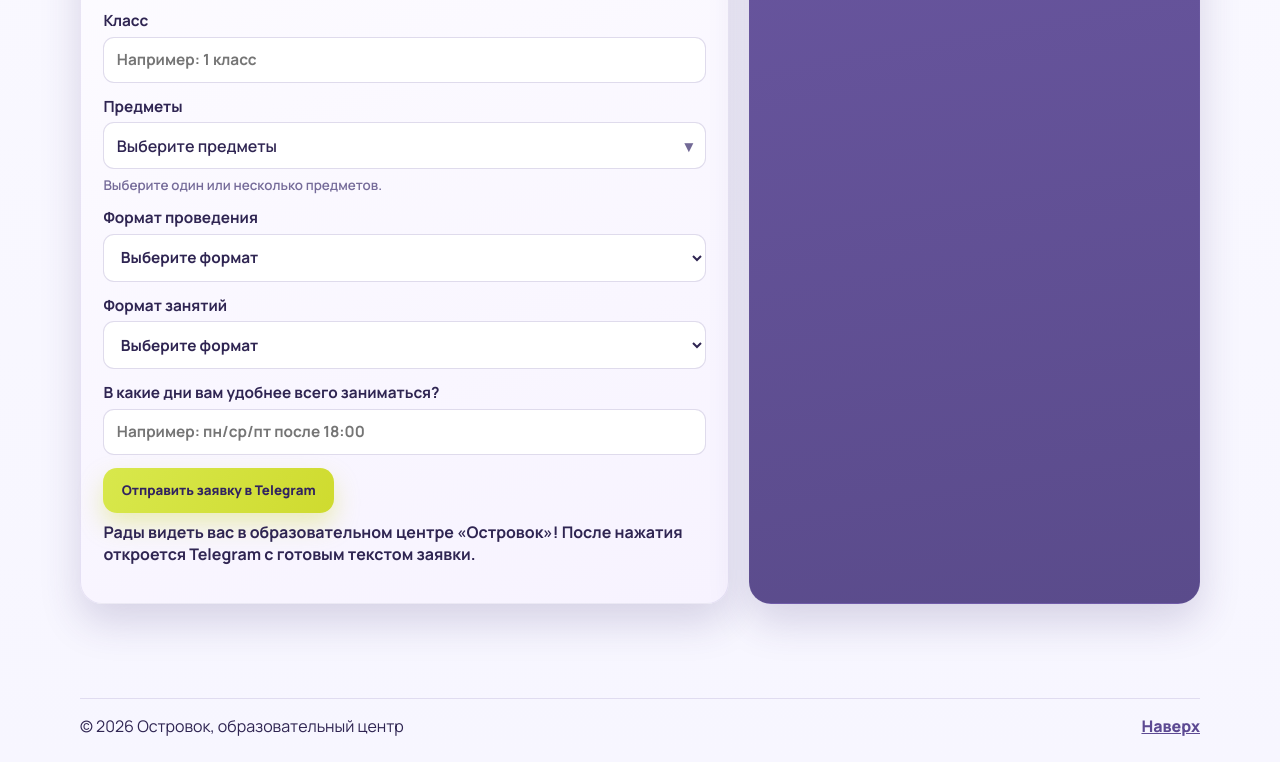
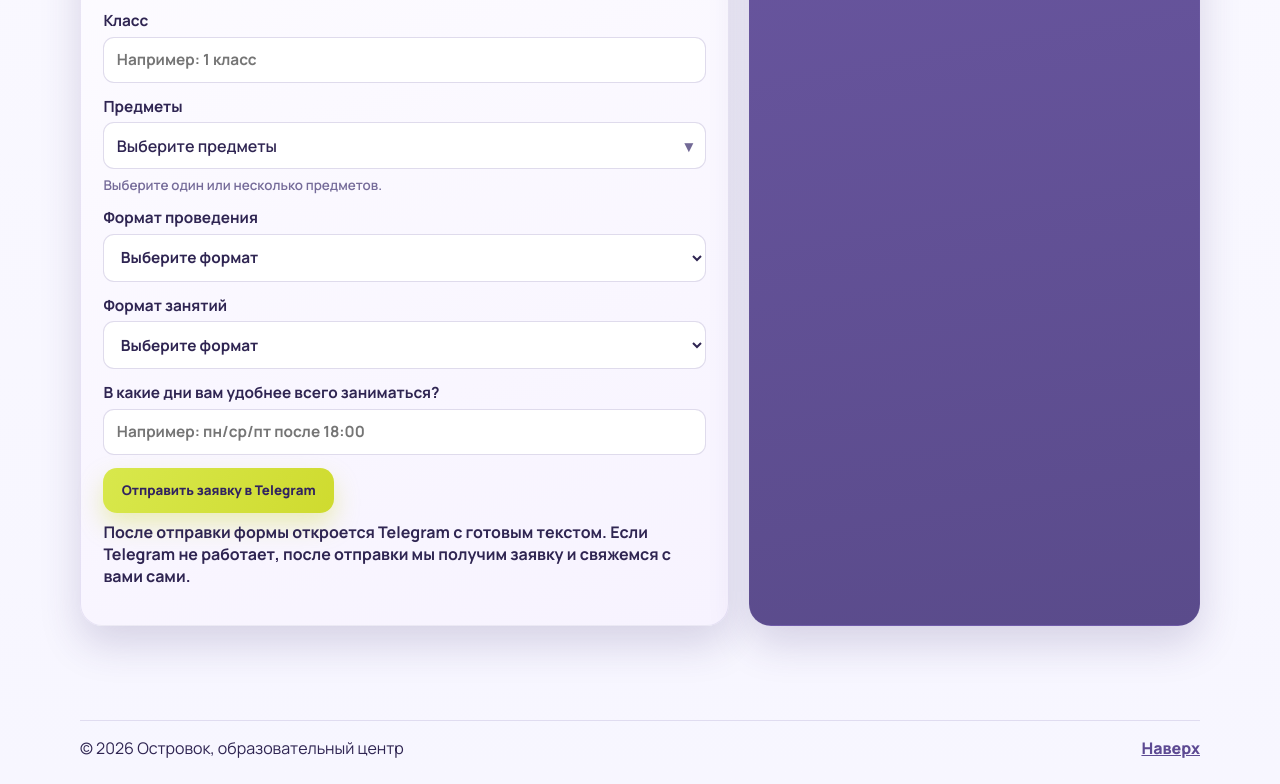
Before and after one commit to ostrovok-education/education, a plain HTML site: page index.html in a window 1280 px wide. Shown: the part 3857-4641 px from the top of the page. Before the commit the page ends 4619 px from the top, so only its background shows below. Drawn offline with Linux system fonts and the light colour scheme; a web font is replaced by a local one.

Commit message:
Update form notice with Telegram fallback info

```diff
--- a/index.html
+++ b/index.html
@@ -321,7 +321,7 @@
                 <input type="text" name="preferredDays" required placeholder="Например: пн/ср/пт после 18:00" />
               </label>
               <button class="btn btn-primary" type="submit">Отправить заявку в Telegram</button>
-              <p class="form-status" id="form-status" role="status" aria-live="polite">Рады видеть вас в образовательном центре «Островок»! После нажатия откроется Telegram с готовым текстом заявки.</p>
+              <p class="form-status" id="form-status" role="status" aria-live="polite">После отправки формы откроется Telegram с готовым текстом. Если Telegram не работает, после отправки мы получим заявку и свяжемся с вами сами.</p>
             </form>
           </div>
 
--- a/script.js
+++ b/script.js
@@ -20,7 +20,7 @@ const year = document.querySelector('#current-year');
 const programSummaryText = document.querySelector('#program-summary-text');
 const TRIAL_FORM_STORAGE_KEY = 'ostrovok-trial-form-v1';
 const DEFAULT_FORM_STATUS_TEXT =
-  'Рады видеть вас в образовательном центре «Островок»! После нажатия откроется Telegram с готовым текстом заявки.';
+  'После отправки формы откроется Telegram с готовым текстом. Если Telegram не работает, после отправки мы получим заявку и свяжемся с вами сами.';
 const GOOGLE_FORM_PREFILL_URL =
   'https://docs.google.com/forms/d/e/1FAIpQLSewtfM2uvrWYd-rxx-J2nKlHTttN5DC9uMjbv17KMYbEVWm-Q/viewform?usp=pp_url&entry.484089332=%D0%BA%D0%B8%D1%80%D0%B0&entry.870336451=%D0%BA%D0%B8%D1%80%D0%B0&entry.440836252=%D0%BD%D0%BE%D0%BC%D0%B5%D1%80&entry.1007580749=%D0%B2%D0%BE%D0%B7%D1%80%D0%B0%D1%81%D1%82&entry.823266679=%D0%BA%D0%BB%D0%B0%D1%81%D1%81&entry.390683232=%D0%BF%D1%80&entry.1766977890=%D0%B0&entry.623789516=%D0%B0';
 const GOOGLE_FORM_PAYLOAD_ORDER = [
```
